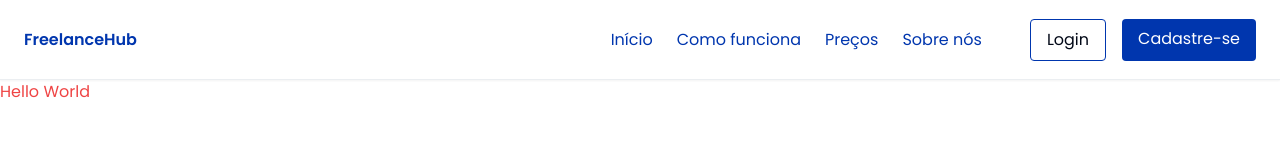
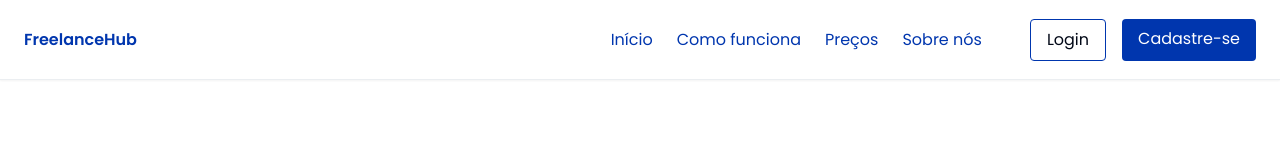
Before and after one commit to LucasVitorVD/freelancehub, a Next.js app: page / in a window 1280 px wide. Shown: the top 160 px of the page. Built offline with nearby package versions, Linux system fonts and the light colour scheme.

Commit message:
setup: adding util classes in layout

```diff
--- a/src/app/layout.tsx
+++ b/src/app/layout.tsx
@@ -21,11 +21,11 @@ export default function RootLayout({
   children: React.ReactNode
 }>) {
   return (
-    <html lang="pt-br">
-      <body className={poppins.className}>
-        <div>
+    <html lang="pt-br" className="scroll-smooth">
+      <body className={`${poppins.className} text-pretty antialiased`}>
+        <div className="flex flex-col min-h-screen">
           <Header />
-          <main>
+          <main className="flex flex-col flex-1">
             {children}
           </main>
           <footer></footer>
--- a/src/app/page.tsx
+++ b/src/app/page.tsx
@@ -1,5 +1,6 @@
 export default function HomePage() {
   return (
-    <div className="text-red-500">Hello World</div>
+    <div>
+    </div>
   )
 }
```
